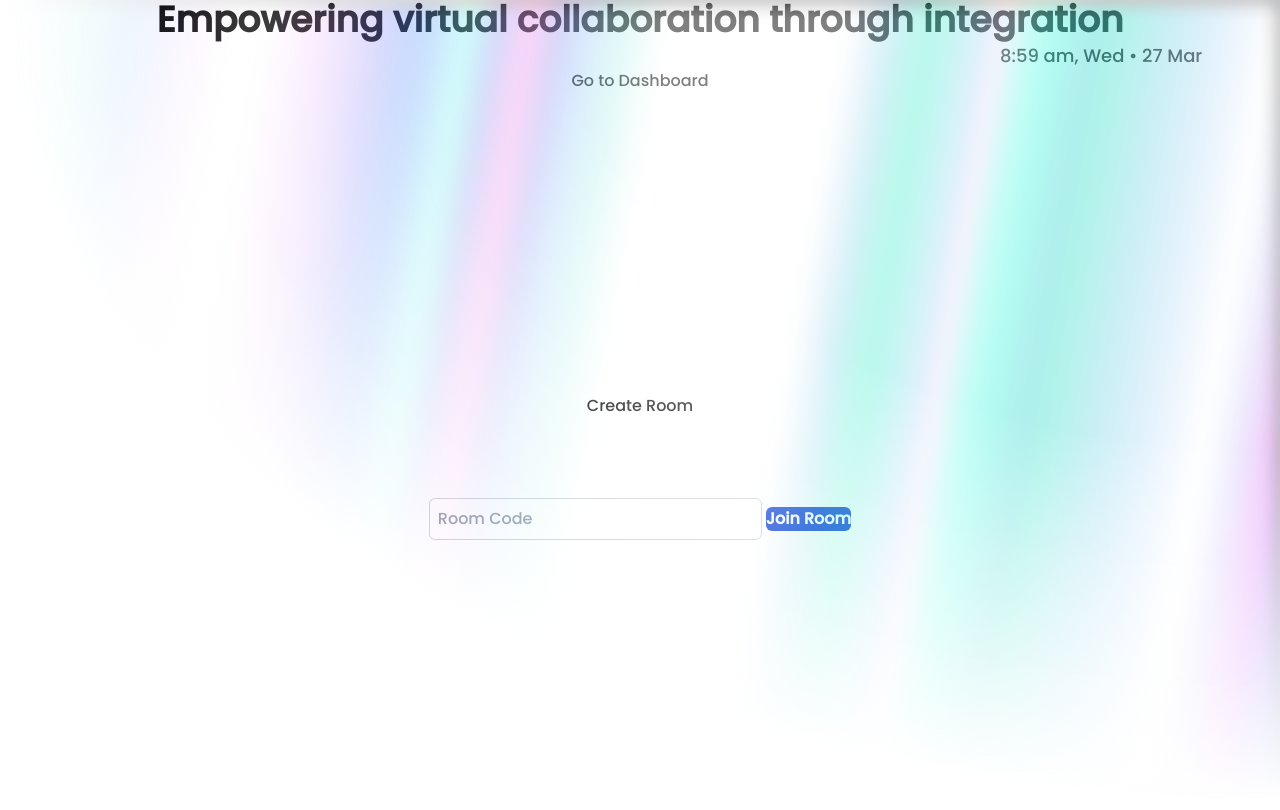
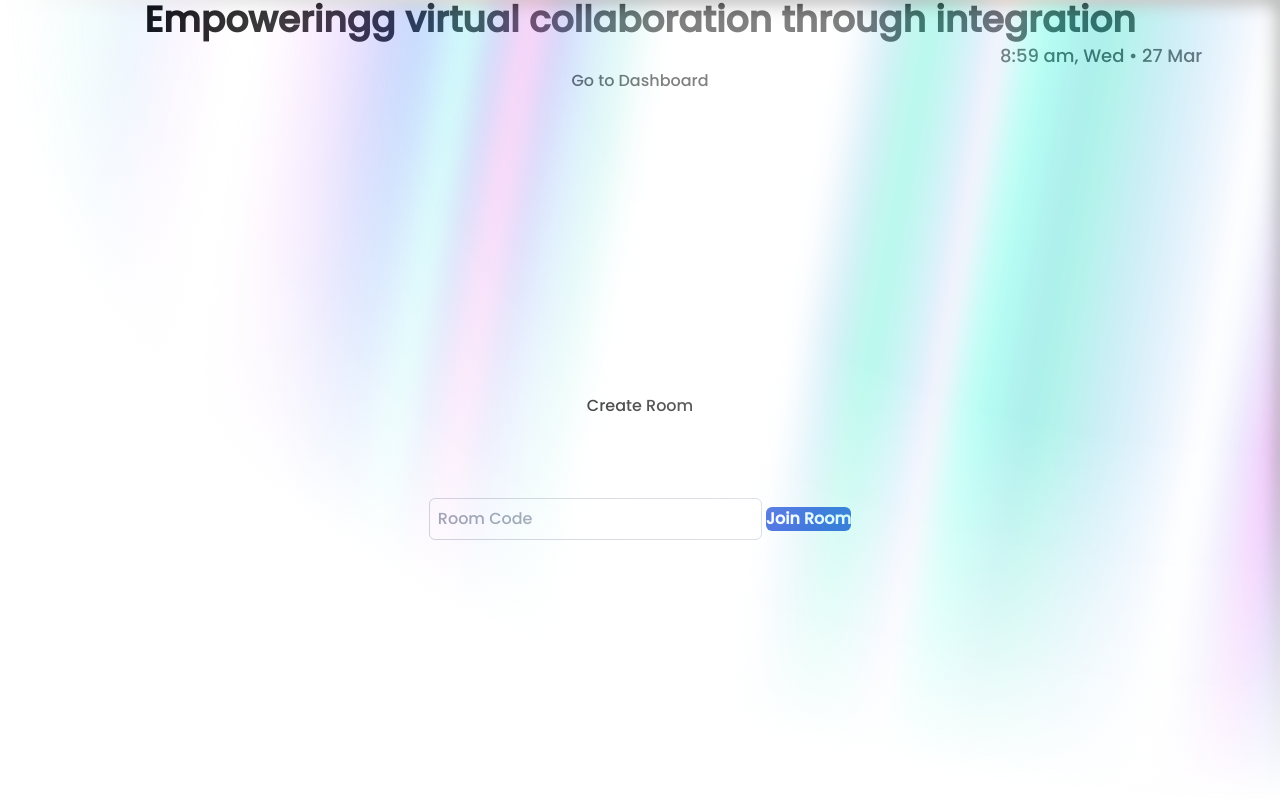
Before and after one commit to AshutoshTripathy21/Collab-Whiteboard, a Flask app: page / in a window 1280 px wide. Run offline with Flask 3, Linux system fonts and the light colour scheme; a user stored in the database is signed in; some libraries are stand-ins or nearby versions.

Commit message:
Added new feature

```diff
--- a/templates/home.html
+++ b/templates/home.html
@@ -24,7 +24,7 @@
 <body>
     <main>
         <div class="relative flex flex-col h-[100vh] items-center justify-center bg-white dark:bg-black transition-bg ">
-            <h1 class="text-4xl font-bold text-center text-black-100 ">Empowering virtual collaboration through integration</h1>
+            <h1 class="text-4xl font-bold text-center text-black-100 ">Empoweringg virtual collaboration through integration</h1>
                 <div class="container">
                     <p id="timeAndDate"></p>
                 </div>
```
